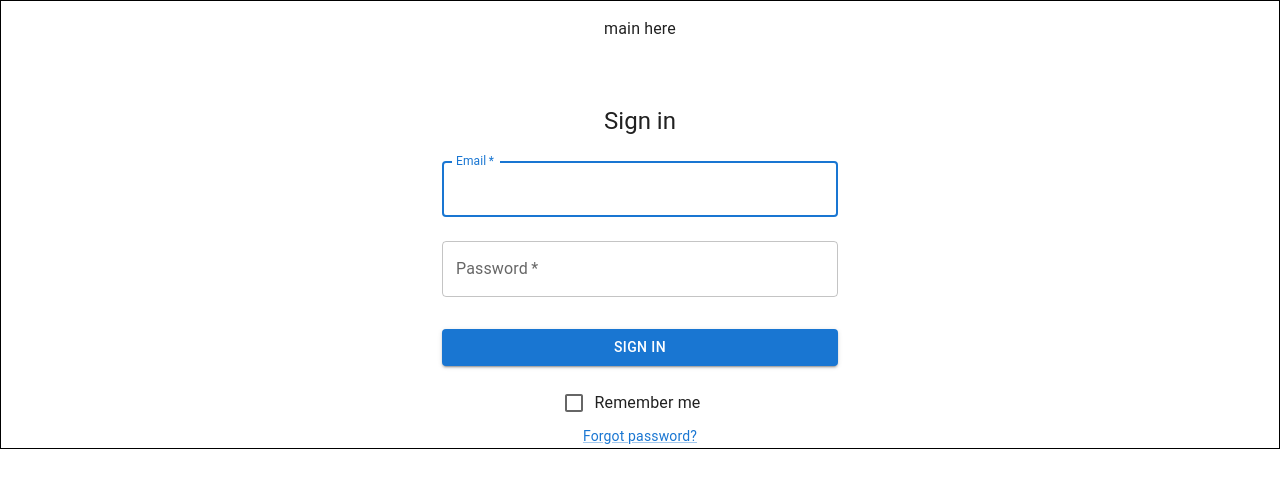
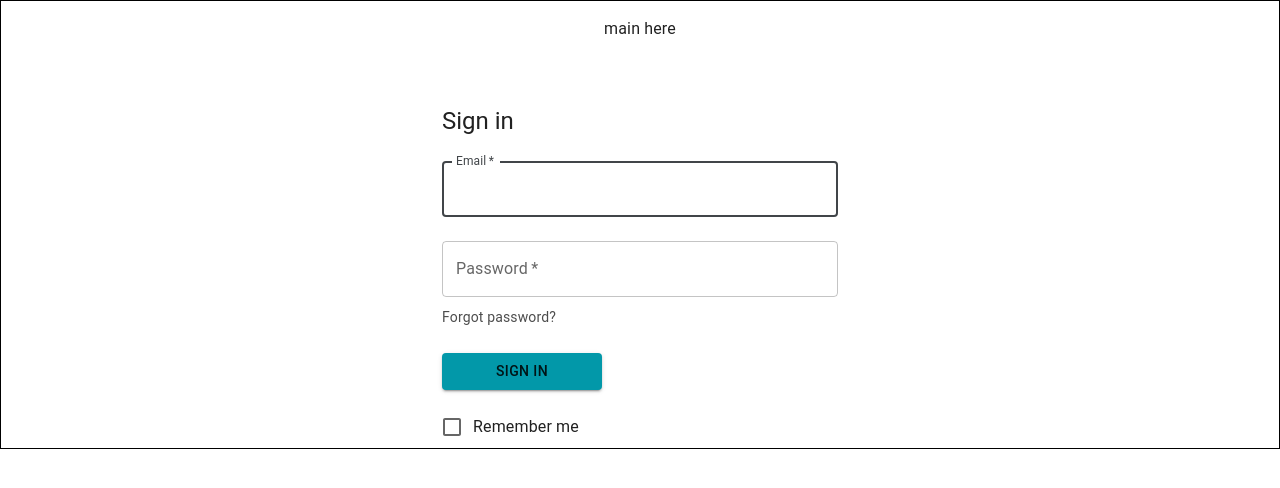
Before and after one commit to v1ktorbro/research-lab, a React (Create React App) app: page / in a window 1280 px wide. Shown: the top 488 px of the page. Built offline with nearby package versions, Linux system fonts and the light colour scheme.

Commit message:
fix(SignIn): style how show in figma

```diff
--- a/src/components/SignIn/SignIn.js
+++ b/src/components/SignIn/SignIn.js
@@ -11,7 +11,16 @@ import Typography from '@mui/material/Typography';
 import Container from '@mui/material/Container';
 import { createTheme, ThemeProvider } from '@mui/material/styles';
 
-const theme = createTheme();
+const theme = createTheme({
+  palette: {
+    primary: {
+      main: '#414549',
+    },
+    custom: {
+      main: '#0298A9',
+    }
+  },
+});
 
 export default function SignIn() {
   const handleSubmit = (event) => {
@@ -25,7 +34,7 @@ export default function SignIn() {
 
   return (
     <ThemeProvider theme={theme}>
-      <Container component="main" maxWidth="xs">
+      <Container component="main" sx={{textAlign: 'start'}} maxWidth="xs">
         <CssBaseline />
         <Box
           sx={{
@@ -35,7 +44,7 @@ export default function SignIn() {
             alignItems: 'center',
           }}
         >
-          <Typography component="h1" variant="h5">
+          <Typography component="h1" variant="h5" sx={{alignSelf: 'flex-start'}}>
             Sign in
           </Typography>
           <Box component="form" onSubmit={handleSubmit} noValidate sx={{ mt: 1 }}>
@@ -59,24 +68,27 @@ export default function SignIn() {
               id="password"
               autoComplete="current-password"
             />
-            <Button
-              type="submit"
-              fullWidth
-              variant="contained"
-              sx={{ mt: 3, mb: 2 }}
-            >
-              Sign In
-            </Button>
-            <FormControlLabel
-              control={<Checkbox value="remember" color="primary" />}
-              label="Remember me"
-            />
             <Grid container >
               <Grid item xs>
-                <Link href="#" variant="body2">
+                <Link href="#" variant="body2" sx={{textDecoration: 'none', color: 'rgba(0, 0, 0, .7)'}}>
                   Forgot password?
                 </Link>
               </Grid>
+            </Grid>
+            <Grid container sx={{flexDirection: 'column'}}>
+              <Button
+                type="submit"
+                fullWidth
+                variant="contained"
+                color='custom'
+                sx={{ mt: 3, mb: 2, width: '160px' }}
+              >
+                Sign In
+              </Button>
+              <FormControlLabel
+                control={<Checkbox value="remember" color="custom" />}
+                label="Remember me"
+              />
             </Grid>
           </Box>
         </Box>
```
